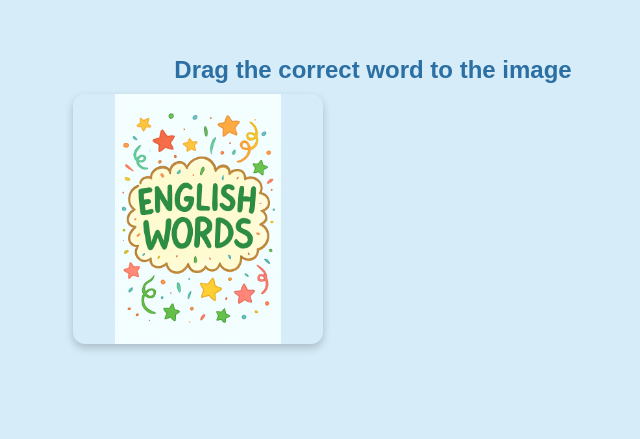
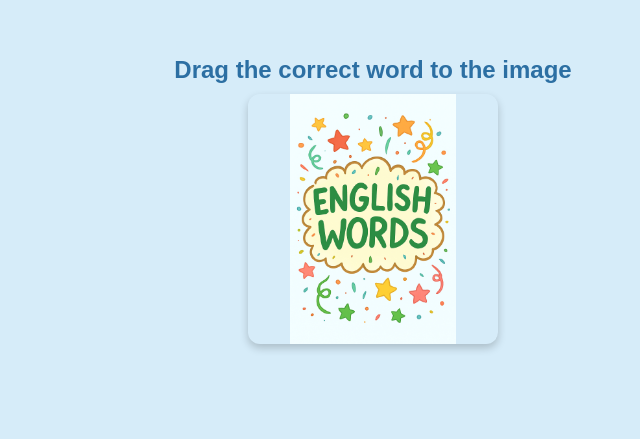
Before and after one commit to shooterreyes/in-words, a plain HTML site: page index.html in a window 1280 px wide. Shown: the part 162-601 px from the top of the page, without its empty margins (267-907 px from the left). Drawn offline with Linux system fonts and the light colour scheme.

Commit message:
Update index.html

```diff
--- a/index.html
+++ b/index.html
@@ -9,11 +9,17 @@
 <body>
   <div id="game-container">
     <h1 id="game-title">Drag the correct word to the image</h1>
+
+    <!-- ✅ Contenedor que estabiliza la imagen -->
+    <div id="image-container">
       <img id="main-image" src="assets/title.jpeg" alt="Title" />
+    </div>
+
     <div id="result" class="hidden">Result</div>
 
     <div id="button-container">
       <button id="start-button" class="fade">Start</button>
+
       <div id="category-buttons" class="category-row hidden fade">
         <button class="category-button" data-category="colors">
           <img src="assets/colors.jpeg" alt="Colors" />
@@ -25,6 +31,7 @@
           <img src="assets/vegetables.jpeg" alt="Vegetables" />
         </button>
       </div>
+
       <div id="word-buttons" class="hidden fade"></div>
       <div id="score-display" class="hidden fade"></div>
       <button id="restart-button" class="hidden fade">Restart</button>
```
Lines whose indentation alone changed are shown as unchanged.
